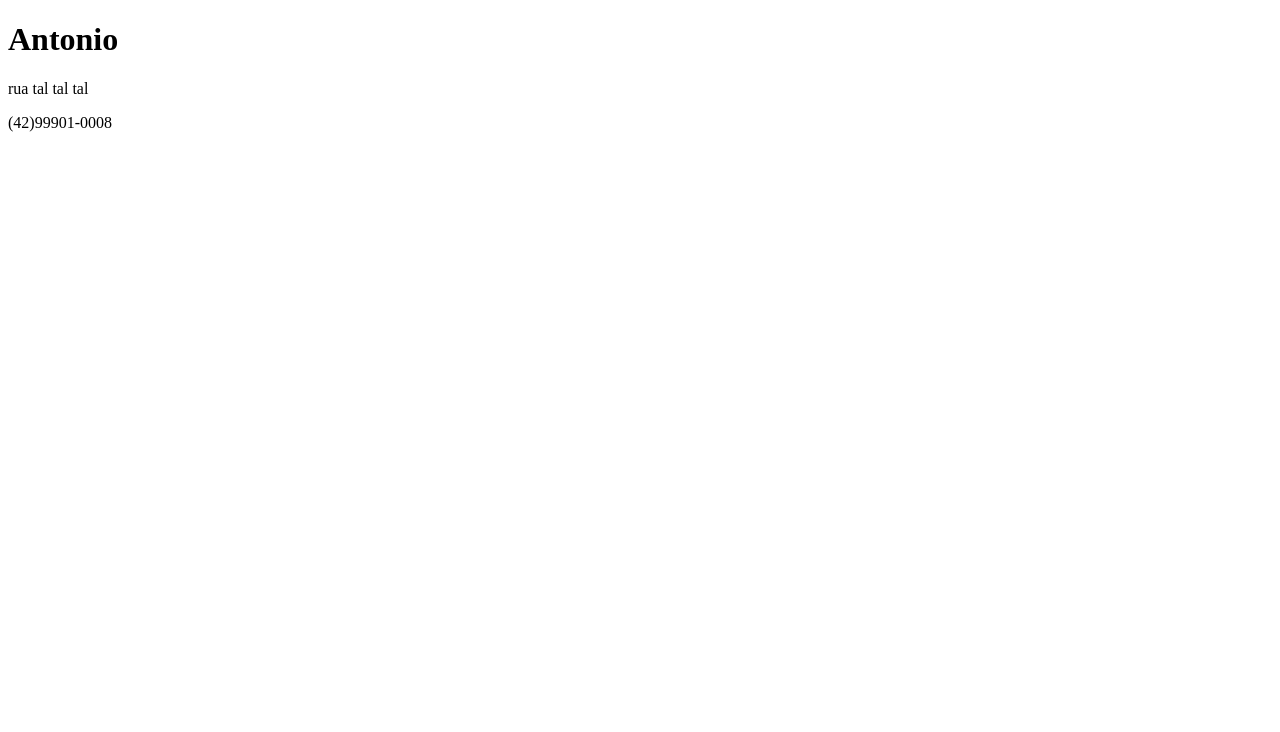
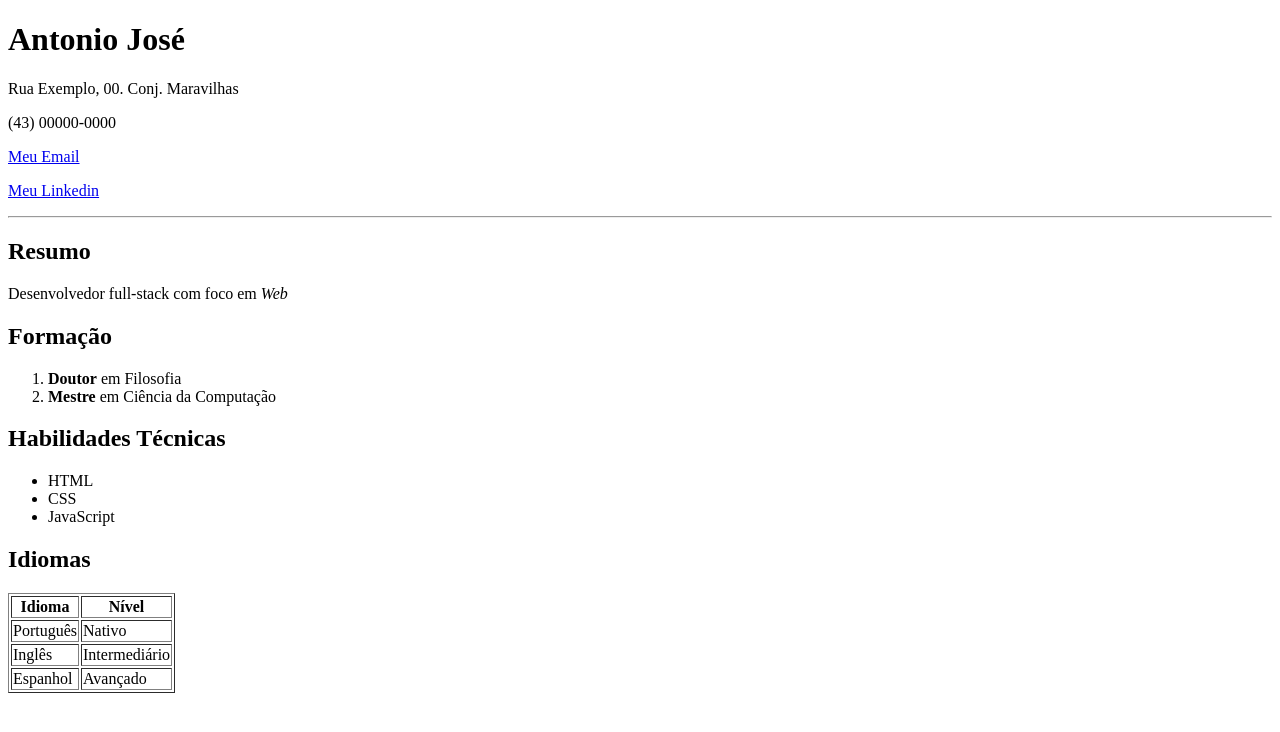
Before and after one commit to anjoze4816/front-end-web-bes, a plain HTML site: page aula-2/index.html in a window 1280 px wide. Drawn offline with Linux system fonts and the light colour scheme.

Commit message:
Terminei meu currículo

```diff
--- a/aula-2/index.html
+++ b/aula-2/index.html
@@ -1,17 +1,66 @@
 <!DOCTYPE html>
 <html lang="pt-br">
-    <head>
-        <meta charset="UTF-8">
-        <title>Curriculo Antonio</title>
-    </head>
-    <body>
-        <div>
-            <h1> Antonio</h1>
-            <p>rua tal tal tal</p>
-            <p>(42)99901-0008</p>
-            <a href="mailto"
+<head>
+    <meta charset="UTF-8">
+    <meta name="viewport" content="width=device-width, initial-scale=1.0" link rel="icon" href="">
+    <title>Currículo Antonio José</title>
+</head>
+<body>
+    <div id="cabeçalho">
+        <h1>Antonio José</h1>
+        <p>Rua Exemplo, 00. Conj. Maravilhas</p>
+        <p>(43) 00000-0000 </p>
+        <p>
+        <a href="mailto:antoniojoseheberlebr@gmail.com">Meu Email</a>
+        </p>
+        <p>
+            <a href="https://www.linkedin.com/in/Antonio-José-Heberle-3b0b1a1b6/" target="_blank">Meu Linkedin</a>
+        </p>
+    </div>
+    <hr>
+    <div id="corpo">
+        <div id="resumo">
+            <h2>Resumo</h2>
+            <p>
+                Desenvolvedor full-stack com foco em <i>Web</i>
+            </p>
         </div>
+    </div>
+    <div id="formacao">
+        <h2>Formação</h2>
+        <ol>
+            <li><b>Doutor</b> em Filosofia</li>
+            <li><b>Mestre</b> em Ciência da Computação</li>
+        </ol>
+    </div>
 
-        <div></div>
-    </body>
+    <div>
+        <h2>Habilidades Técnicas</h2>
+        <ul>
+            <li>HTML</li>
+            <li>CSS</li>
+            <li>JavaScript</li>
+        </ul>
+    </div>
+    <div>
+        <h2>Idiomas</h2>
+        <table border="1">
+            <tr>
+                <th>Idioma</th>
+                <th>Nível</th>
+            </tr>
+            <tr>
+                <td>Português</td>
+                <td>Nativo</td>
+            </tr>
+            <tr>
+                <td>Inglês</td>
+                <td>Intermediário</td>
+            </tr>
+            <tr>
+                <td>Espanhol</td>
+                <td>Avançado</td>
+        </table>
+    </div>
+</body>
 </html>
```
